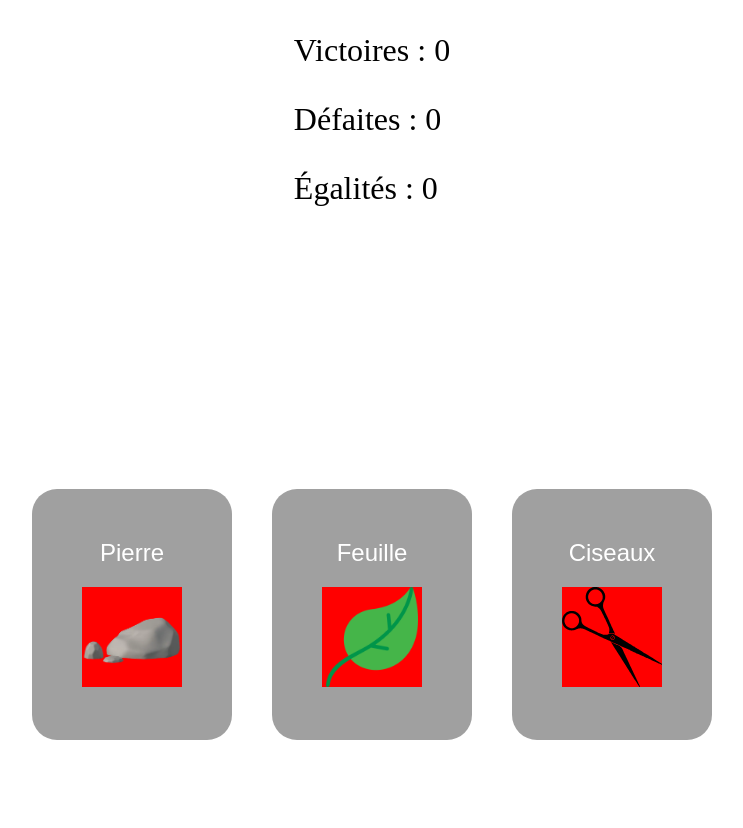
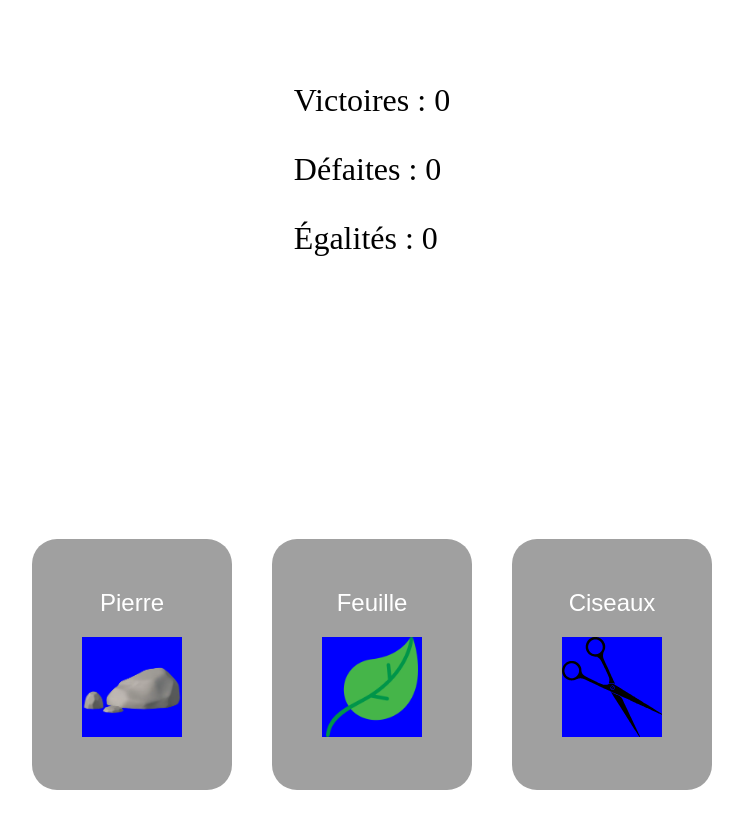
Before and after one commit to Nab-blip25/Pierre-Feuille-Ciseaux, a plain HTML site: page index.html in a window 1280 px wide. Shown: the whole page, without its empty margins (268-1011 px from the left). Drawn offline with Linux system fonts and the light colour scheme.

Commit message:
Update main.css

```diff
--- a/main.css
+++ b/main.css
@@ -66,11 +66,12 @@ img {
         margin: 0 20px; /* Pour espacer les boutons */
     }
     img {
-        background-color: red;
+        background-color: blue;
         width: 150px;
     }
     #resultats {
         font-size: 4rem;
+        padding-top: 50px;
     }
     .nom-bouton {
         font-size: 3rem;
```
